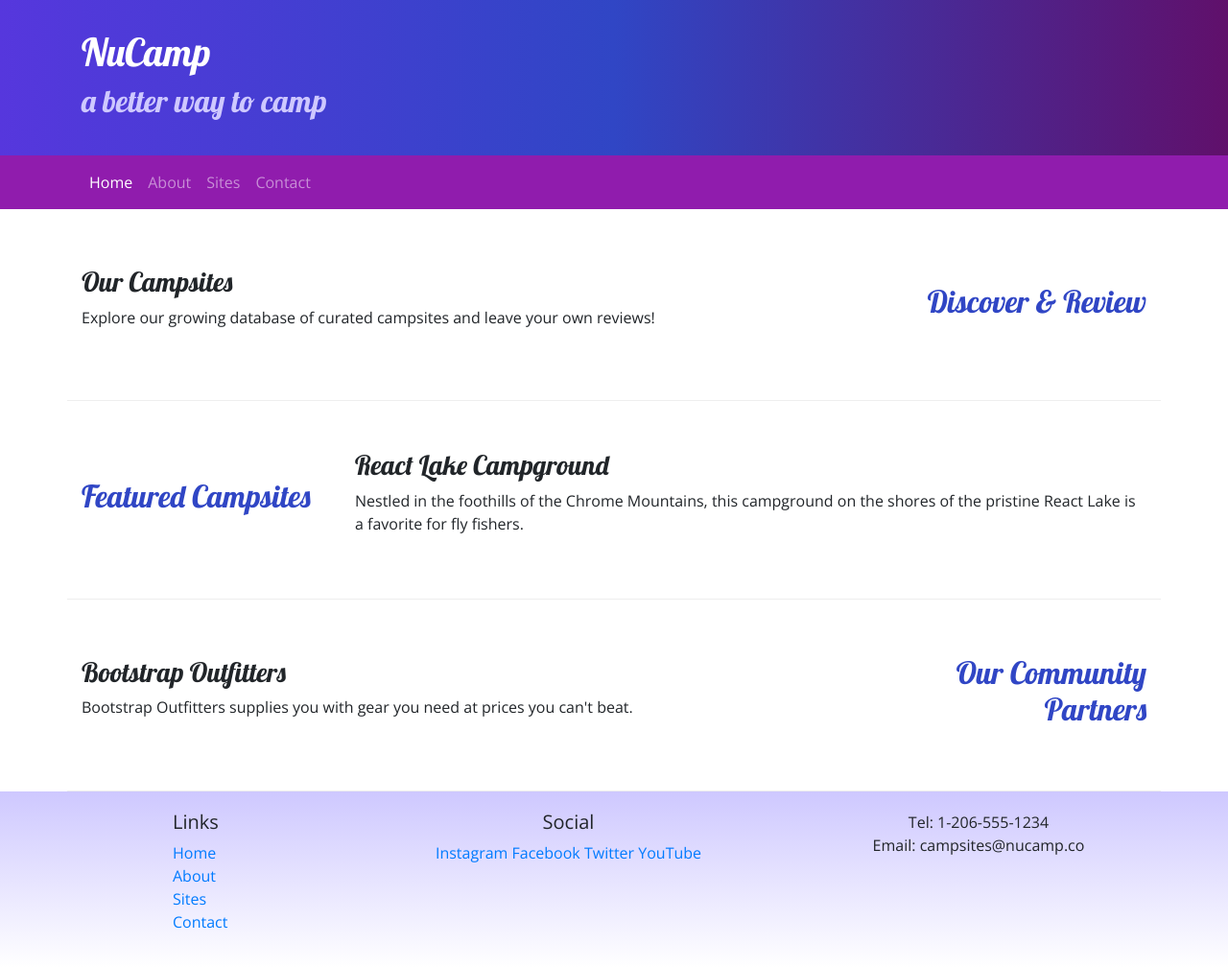
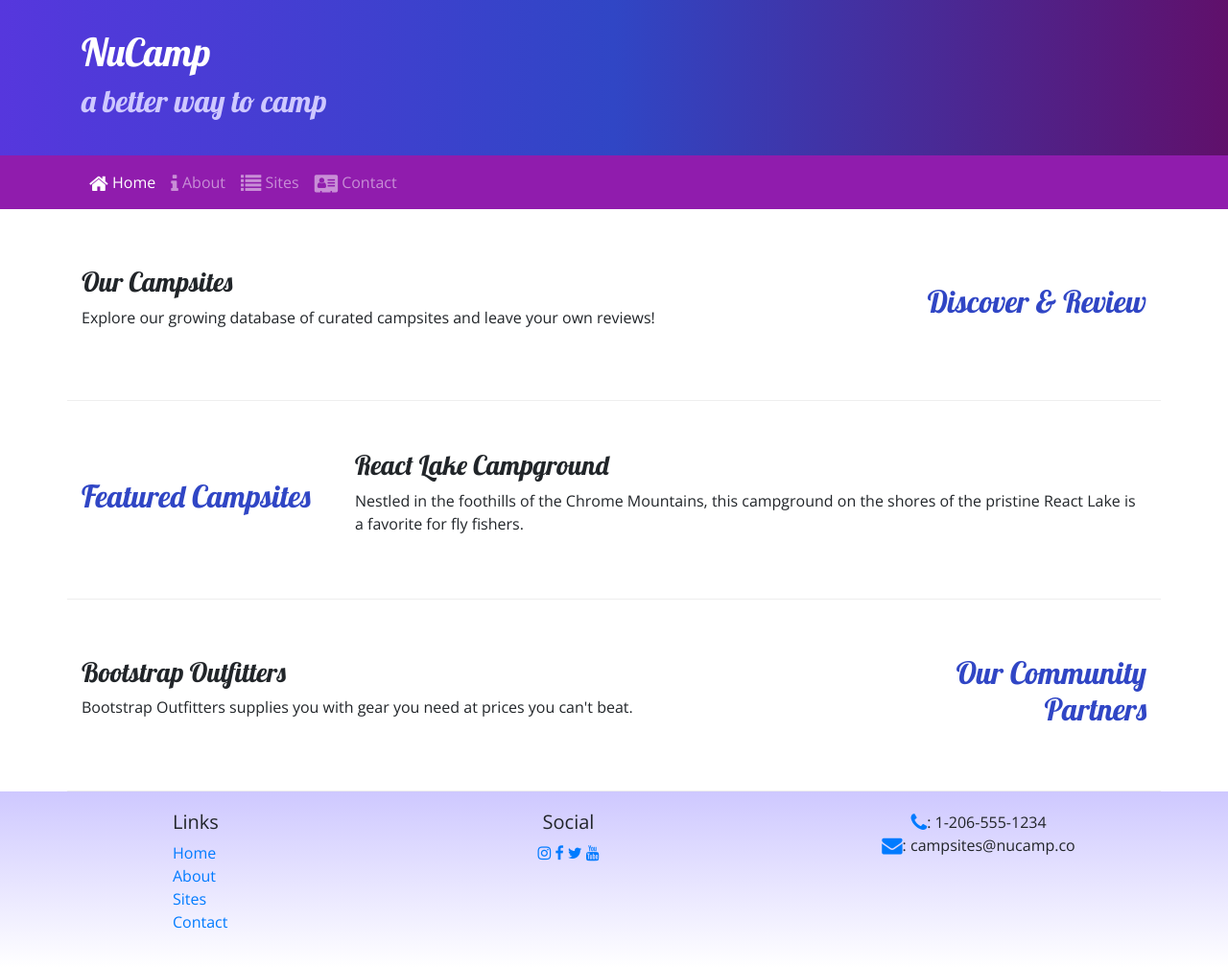
Before and after one commit to misternutty/nucamp-campsite-review, a website: page index.html in a window 1280 px wide. Shown: the whole page at 96% size. Drawn offline with nearby package versions, Linux system fonts and the light colour scheme.

Commit message:
Added Icon Fonts

```diff
--- a/index.html
+++ b/index.html
@@ -11,6 +11,7 @@
     <link rel="stylesheet" href="node_modules/bootstrap/dist/css/bootstrap.min.css" />
     <!-- Additional CSS must be placed after Bootstrap CSS -->
     <link rel="stylesheet" href="https://fonts.googleapis.com/css?family=Lobster|Open+Sans" />
+    <link rel="stylesheet" href="node_modules/font-awesome/css/font-awesome.min.css" />
     <link rel="stylesheet" href="css/styles.css" />
 
     <title>NuCamp: A Better Way To Camp</title>
@@ -36,10 +37,10 @@
             </button>
             <div class="collapse navbar-collapse" id="nucampNavbar">
                 <ul class="navbar-nav">
-                    <li class="nav-item active"><a class="nav-link" href="#">Home</a></li>
-                    <li class="nav-item"><a class="nav-link" href="aboutus.html">About</a></li>
-                    <li class="nav-item"><a class="nav-link" href="#">Sites</a></li>
-                    <li class="nav-item"><a class="nav-link" href="#">Contact</a></li>
+                    <li class="nav-item active"><a class="nav-link" href="#"><i class="fa fa-home fa-lg"></i> Home </a></li>
+                    <li class="nav-item"><a class="nav-link" href="aboutus.html"><i class="fa fa-info fa-lg"></i> About </a></li>
+                    <li class="nav-item"><a class="nav-link" href="#"><i class="fa fa-list fa-lg"></i> Sites </a></li>
+                    <li class="nav-item"><a class="nav-link" href="#"><i class="fa fa-address-card fa-lg"></i> Contact </a></li>
                 </ul>
             </div>
         </div>
@@ -88,21 +89,21 @@
                     <h5>Links</h5>
                     <ul class="list-unstyled">
                         <li><a href="#">Home</a></li>
-                        <li><a href="#">About</a></li>
+                        <li><a href="aboutus.html">About</a></li>
                         <li><a href="#">Sites</a></li>
                         <li><a href="#">Contact</a></li>
                     </ul>
                 </div>
                 <div class="col-6 col-sm-5 text-center">
                     <h5>Social</h5>
-                    <a href="http://instagram.com/">Instagram</a>
-                    <a href="http://facebook.com/">Facebook</a>
-                    <a href="http://twitter.com/">Twitter</a>
-                    <a href="http://youtube.com/">YouTube</a>
+                    <a href="http://instagram.com/"><i class="fa fa-instagram"></i></a>
+                    <a href="http://facebook.com/"><i class="fa fa-facebook"></i></a>
+                    <a href="http://twitter.com/"><i class="fa fa-twitter"></i></a>
+                    <a href="http://youtube.com/"><i class="fa fa-youtube"></i></a>
                 </div>
                 <div class="col-sm-4 text-center">
-                    Tel: 1-206-555-1234<br />
-                    Email: campsites@nucamp.co
+                    <i class="fa fa-phone fa-lg text-primary"></i>: 1-206-555-1234<br />
+                    <i class="fa fa-envelope fa-lg text-primary"></i>: campsites@nucamp.co
                 </div>
             </div>
         </div>
--- a/package.json
+++ b/package.json
@@ -15,6 +15,7 @@
   },
   "dependencies": {
     "bootstrap": "^4.0.0",
+    "font-awesome": "^4.7.0",
     "jquery": "^3.3.1",
     "popper.js": "^1.12.9"
   }
```
Also changed, not shown: aboutus.html (+11 -10 lines), 1 other file.
